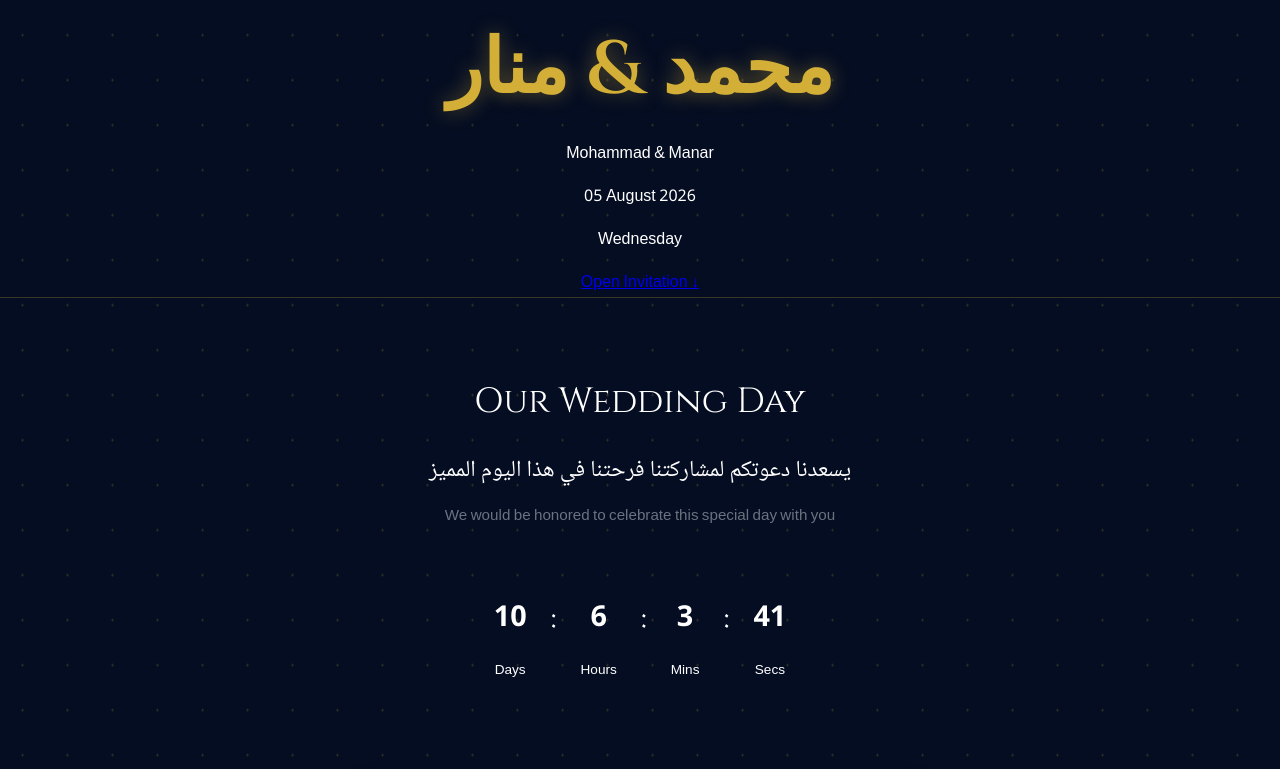
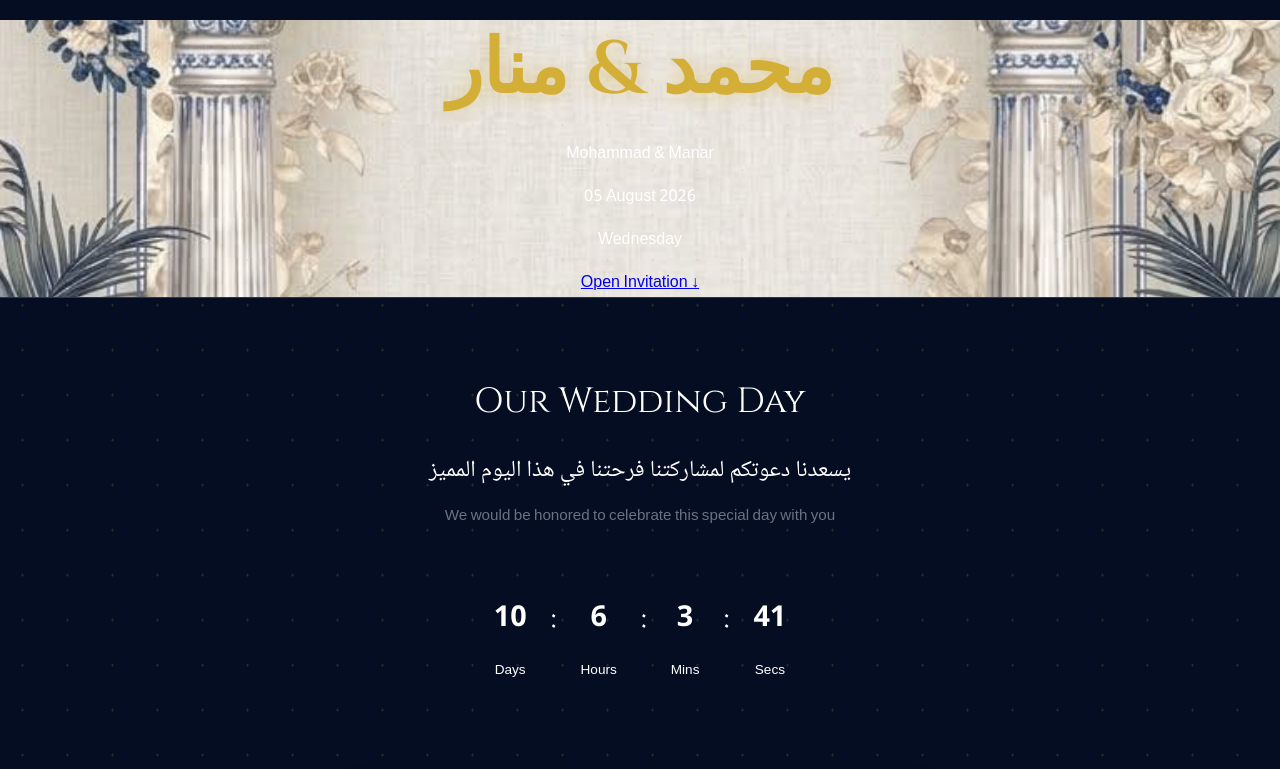
Before and after one commit to Kira1717171717/wedding-invitation, a Next.js app: page / in a window 1280 px wide. Shown: the top 769 px of the page. Built offline with nearby package versions, Linux system fonts and the light colour scheme.

Commit message:
Update page.js

```diff
--- a/app/page.js
+++ b/app/page.js
@@ -34,8 +34,16 @@ export default function Home() {
 
   return (
     <main>
-      {/* القسم الأول - الهيرو وبطاقة الدعوة */}
-      <section className="hero-container">
+      {/* القسم الأول - الهيرو وبطاقة الدعوة مع إدراج الصورة مباشرة */}
+      <section
+        className="hero-container"
+        style={{
+          backgroundImage: "url('/wedding-bg.jpg')",
+          backgroundPosition: 'center',
+          backgroundRepeat: 'no-repeat',
+          backgroundSize: 'cover'
+        }}
+      >
         <div className="hero-content">
           <h1 className="names-arabic">محمد & منار</h1>
           <p className="names-english">Mohammad & Manar</p>
```
